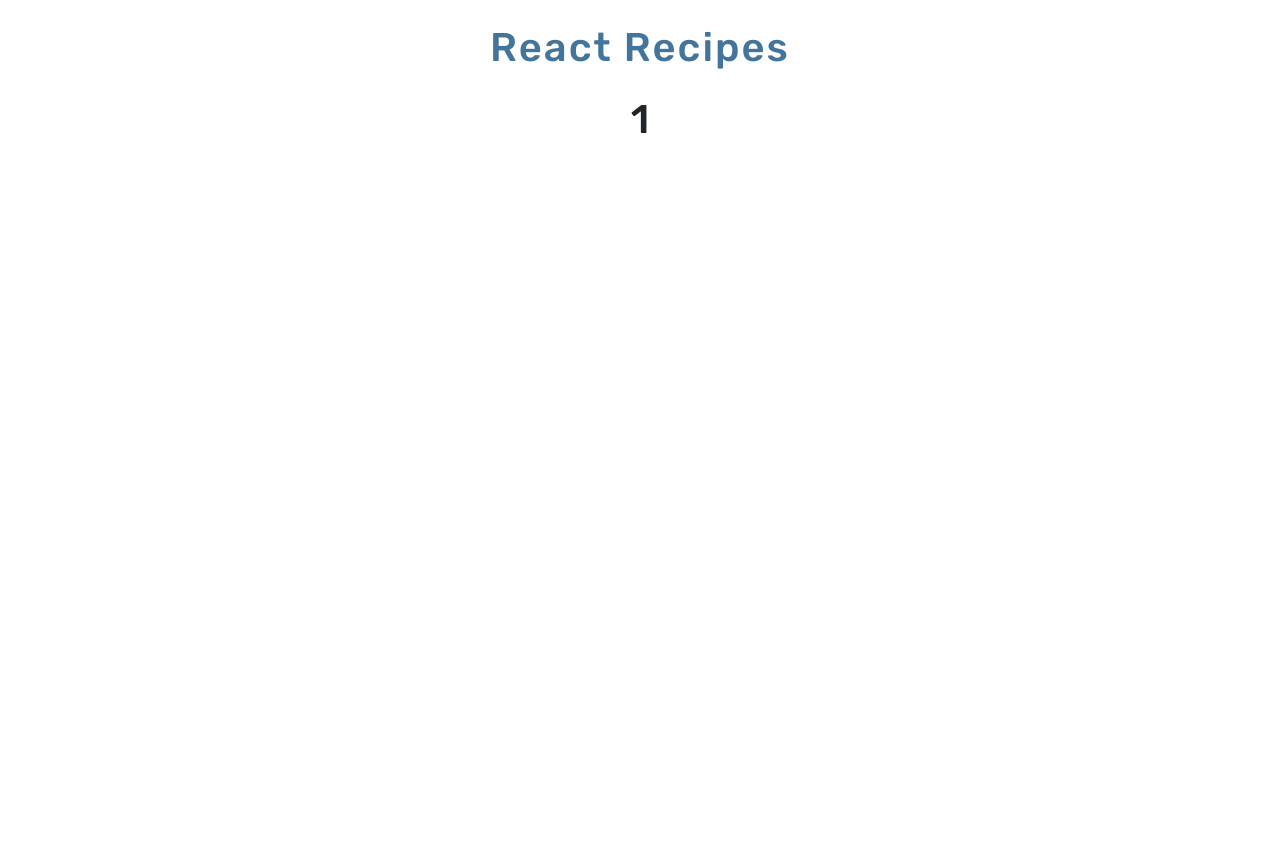
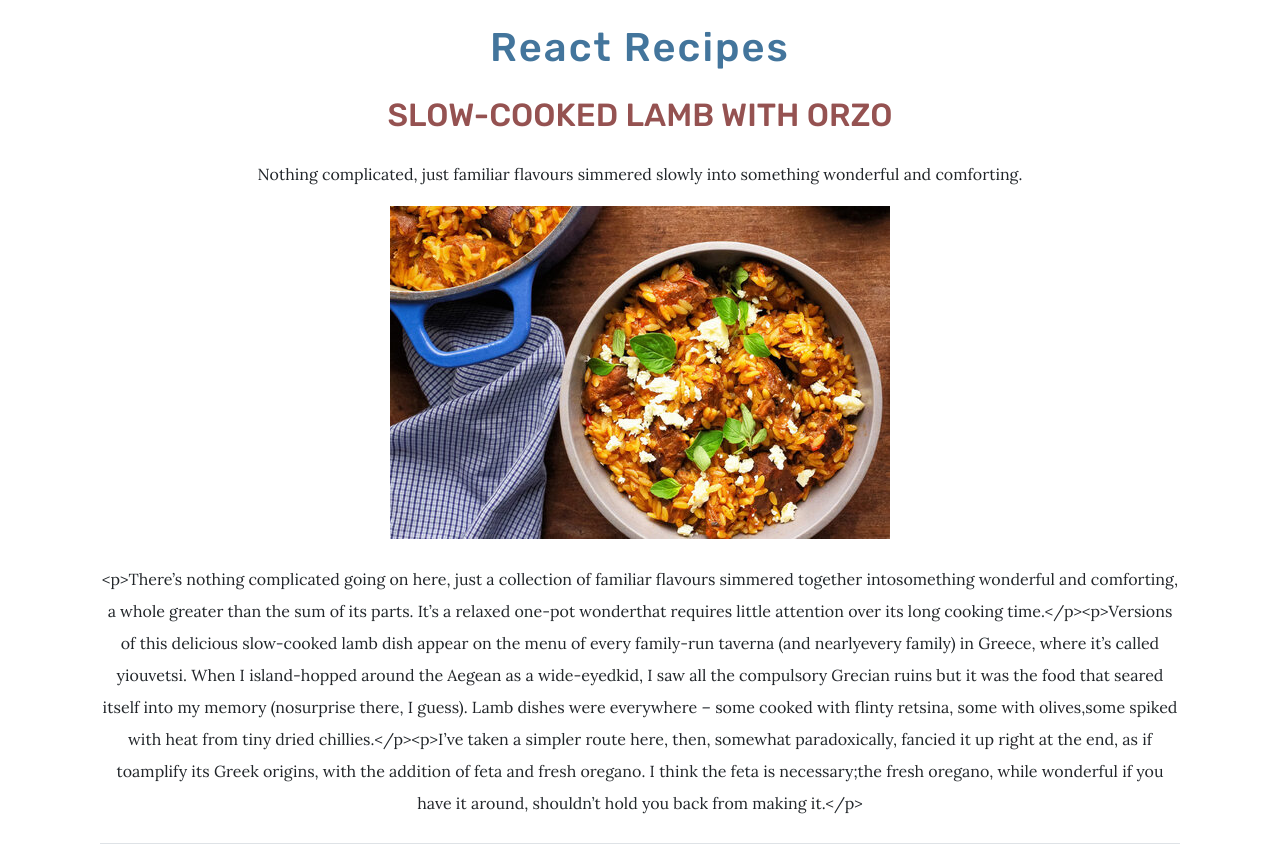
Before and after one commit to KiraSl/react-recipes, a React (Create React App) app: page /recipe/1 in a window 1280 px wide. Before the commit the page ends 800 px from the top, so only its background shows below. Built offline with nearby package versions, Linux system fonts and the light colour scheme.

Commit message:
Display details of a single recipe

```diff
--- a/src/routes/RecipeDetails.js
+++ b/src/routes/RecipeDetails.js
@@ -1,12 +1,42 @@
 import React from 'react'
 import PropTypes from 'prop-types'
 
-const RecipeDetails = props => {
-  const { id } = props.match.params
+class RecipeDetails extends React.Component {
+  constructor(props) {
+    super(props)
 
-  return (
-    <h1 className="text-center">{id}</h1>
-  )
+    this.state = {
+      recipeDetails: {},
+    }
+  }
+
+  async componentDidMount() {
+    const response = await fetch(`/api/recipes/${this.props.match.params.id}.json`)
+    const recipeDetails = await response.json()
+    this.setState({ recipeDetails })
+  }
+
+  render() {
+    const { recipeDetails } = this.state
+    const recipeInfo = recipeDetails.recipeDetail
+
+    return (
+      <>
+        <div className="text-center container">
+          <h2 className="text-secondary text-uppercase mb-4">{recipeDetails.title}</h2>
+          <p>{recipeDetails.description}</p>
+          <img
+            src={recipeInfo && recipeInfo.image}
+            alt={recipeDetails.title}
+            className="pb-4"
+          />
+          <div className="border-bottom pb-4 w-100">
+            {recipeInfo && recipeInfo.description}
+          </div>
+        </div>
+      </>
+    )
+  }
 }
 
 RecipeDetails.propTypes = {
```
